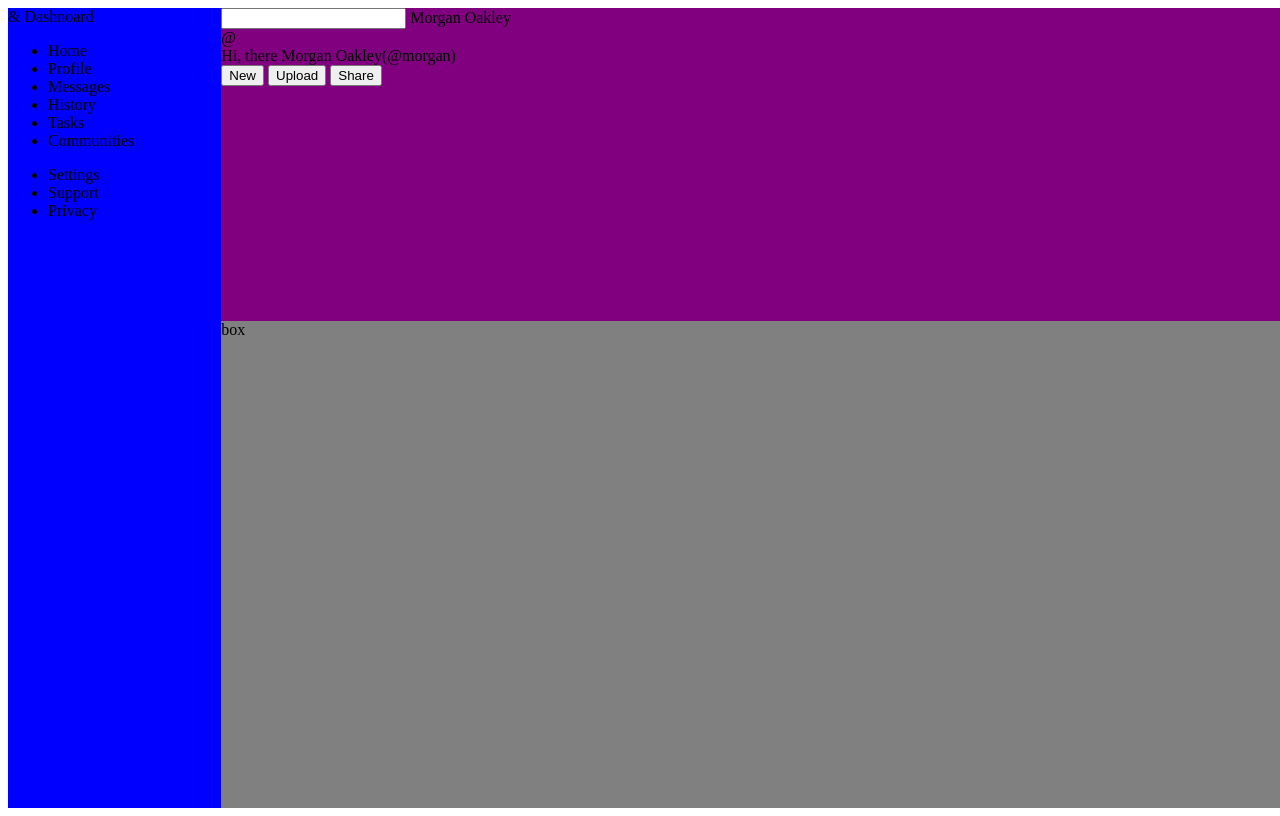
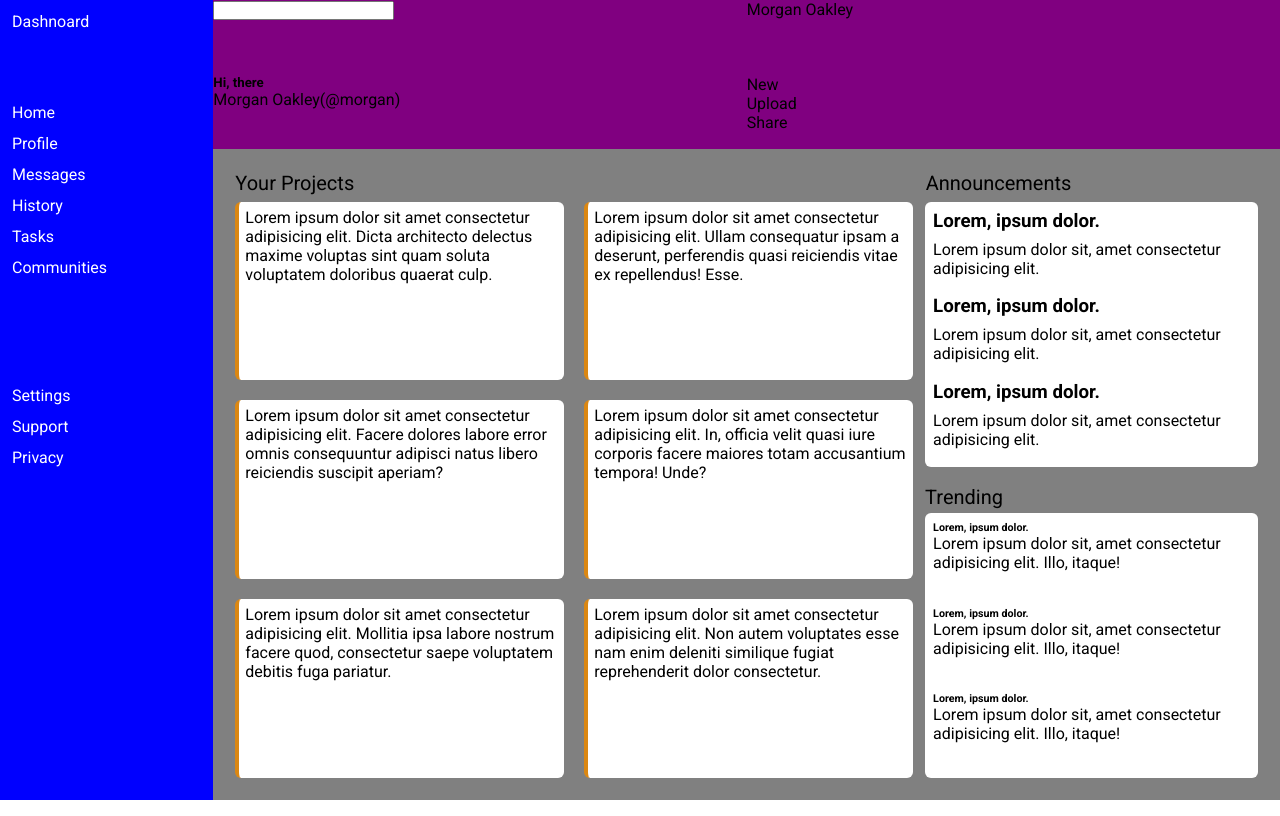
Before and after one commit to AbdullahiAtaurrahman/TOP-grid, a plain HTML site: page index.html in a window 1280 px wide. Drawn offline with Linux system fonts and the light colour scheme.

Commit message:
finish basic page layout

```diff
--- a/index.html
+++ b/index.html
@@ -9,27 +9,26 @@
   <body>
     <div class="container">
       <div class="header">
-        <div class="top">
-          <input type="text" name="" id="" />
-          <span>Morgan Oakley</span>
+        <div class="head-top">
+          <div class="top-left">
+            <input type="text" name="search" id="search" type="search" />
+          </div>
+          <div class="top-right">Morgan Oakley</div>
         </div>
-        <div class="bottom">
-          <div class="logo">
-            <span>@</span>
-            <div class="logo-text">
-              <span>Hi, there</span>
-              <span>Morgan Oakley(@morgan)</span>
-            </div>
+        <div class="head-bottom">
+          <div class="bottom-left">
+            <h5>Hi, there</h5>
+            <div>Morgan Oakley(@morgan)</div>
           </div>
-          <div class="btns">
-            <button>New</button>
-            <button>Upload</button>
-            <button>Share</button>
+          <div class="bottom-right">
+            <div class="btn">New</div>
+            <div class="btn">Upload</div>
+            <div class="btn">Share</div>
           </div>
         </div>
       </div>
       <div class="aside">
-        <div class="logo"><span>&</span> Dashnoard</div>
+        <div class="logo">Dashnoard</div>
         <div class="nav">
           <ul>
             <li>Home</li>
@@ -48,7 +47,92 @@
           </ul>
         </div>
       </div>
-      <div class="boxes">box</div>
+      <div class="boxes">
+        <div class="box-headers">
+          <div class="left-head">Your Projects</div>
+          <div class="right-head">Announcements</div>
+        </div>
+        <div class="projects">
+          <div class="box">
+            Lorem ipsum dolor sit amet consectetur adipisicing elit. Dicta
+            architecto delectus maxime voluptas sint quam soluta voluptatem
+            doloribus quaerat culp.
+          </div>
+          <div class="box">
+            Lorem ipsum dolor sit amet consectetur adipisicing elit. Ullam
+            consequatur ipsam a deserunt, perferendis quasi reiciendis vitae ex
+            repellendus! Esse.
+          </div>
+          <div class="box">
+            Lorem ipsum dolor sit amet consectetur adipisicing elit. Facere
+            dolores labore error omnis consequuntur adipisci natus libero
+            reiciendis suscipit aperiam?
+          </div>
+          <div class="box">
+            Lorem ipsum dolor sit amet consectetur adipisicing elit. In, officia
+            velit quasi iure corporis facere maiores totam accusantium tempora!
+            Unde?
+          </div>
+          <div class="box">
+            Lorem ipsum dolor sit amet consectetur adipisicing elit. Mollitia
+            ipsa labore nostrum facere quod, consectetur saepe voluptatem
+            debitis fuga pariatur.
+          </div>
+          <div class="box">
+            Lorem ipsum dolor sit amet consectetur adipisicing elit. Non autem
+            voluptates esse nam enim deleniti similique fugiat reprehenderit
+            dolor consectetur.
+          </div>
+        </div>
+        <div class="right-aside">
+          <div class="announcements">
+            <div class="one">
+              <h3>Lorem, ipsum dolor.</h3>
+              <span>
+                Lorem ipsum dolor sit, amet consectetur adipisicing elit.
+              </span>
+            </div>
+            <div class="two">
+              <h3>Lorem, ipsum dolor.</h3>
+              <span>
+                Lorem ipsum dolor sit, amet consectetur adipisicing elit.
+              </span>
+            </div>
+            <div class="three">
+              <h3>Lorem, ipsum dolor.</h3>
+              <span>
+                Lorem ipsum dolor sit, amet consectetur adipisicing elit.
+              </span>
+            </div>
+          </div>
+
+          <div class="trending-header">Trending</div>
+
+          <div class="trending">
+            <div class="one">
+              <h6>Lorem, ipsum dolor.</h6>
+              <span>
+                Lorem ipsum dolor sit, amet consectetur adipisicing elit. Illo,
+                itaque!
+              </span>
+            </div>
+            <div class="two">
+              <h6>Lorem, ipsum dolor.</h6>
+              <span>
+                Lorem ipsum dolor sit, amet consectetur adipisicing elit. Illo,
+                itaque!
+              </span>
+            </div>
+            <div class="three">
+              <h6>Lorem, ipsum dolor.</h6>
+              <span>
+                Lorem ipsum dolor sit, amet consectetur adipisicing elit. Illo,
+                itaque!
+              </span>
+            </div>
+          </div>
+        </div>
+      </div>
     </div>
   </body>
 </html>
--- a/style.css
+++ b/style.css
@@ -1,3 +1,14 @@
+@import url("https://fonts.googleapis.com/css2?family=Roboto:ital,wght@0,100..900;1,100..900&display=swap");
+
+* {
+  margin: 0;
+  padding: 0;
+}
+
+body {
+  font-family: Roboto, sans-serif, "Times New Roman", Times, serif;
+}
+
 .container {
   display: grid;
   grid-template-columns: 1fr 5fr;
@@ -8,15 +19,93 @@
 .header {
   background-color: purple;
   grid-row: 1/2;
+  display: grid;
+  grid-template-rows: 1fr 1fr;
+}
+
+.head-top {
+  display: grid;
+  grid-template-columns: repeat(2, 1fr);
+  grid-row: 1/2;
+}
+.head-bottom {
+  display: grid;
+  grid-template-columns: repeat(2, 1fr);
+  grid-row: 2/3;
 }
 
 .aside {
   background-color: blue;
   grid-column: 1/2;
   grid-row: 1/4;
+  color: white;
+  display: grid;
+  grid-template-rows: 10% 2fr 3fr;
+  padding-left: 12px;
+  padding-top: 12px;
 }
+
+.aside ul li {
+  list-style-type: none;
+  margin-top: 12px;
+}
+
 .boxes {
   background-color: gray;
   gap: 12px;
   grid-row: 2/4;
+  display: grid;
+  grid-template-columns: repeat(3, 1fr);
+  grid-template-rows: 3% 3fr;
+  padding: 22px;
 }
+.box-headers {
+  grid-column: 1/4;
+  display: grid;
+  grid-template-columns: 2fr 1fr;
+  align-items: end;
+  font-size: 20px;
+}
+.right-head {
+  padding-left: 2.5%;
+}
+.projects {
+  grid-column: 1/3;
+  grid-row: 2/4;
+  display: grid;
+  grid-template-columns: repeat(auto-fit, minmax(250px, 1fr));
+
+  gap: 20px;
+}
+
+.box {
+  border-left: 4px solid #db8712;
+  border-radius: 6px;
+  padding: 6px;
+  background-color: #fff;
+}
+
+.right-aside {
+  display: grid;
+  grid-template-rows: 1fr 8% 1fr;
+  grid-row: 2/4;
+}
+
+.trending-header {
+  align-self: end;
+  font-size: 20px;
+  padding-bottom: 4px;
+}
+
+.announcements,
+.trending {
+  background-color: #fff;
+  padding: 8px;
+  border-radius: 6px;
+  display: grid;
+  gap: 8px;
+}
+
+h3 {
+  margin-bottom: 8px;
+}
```
